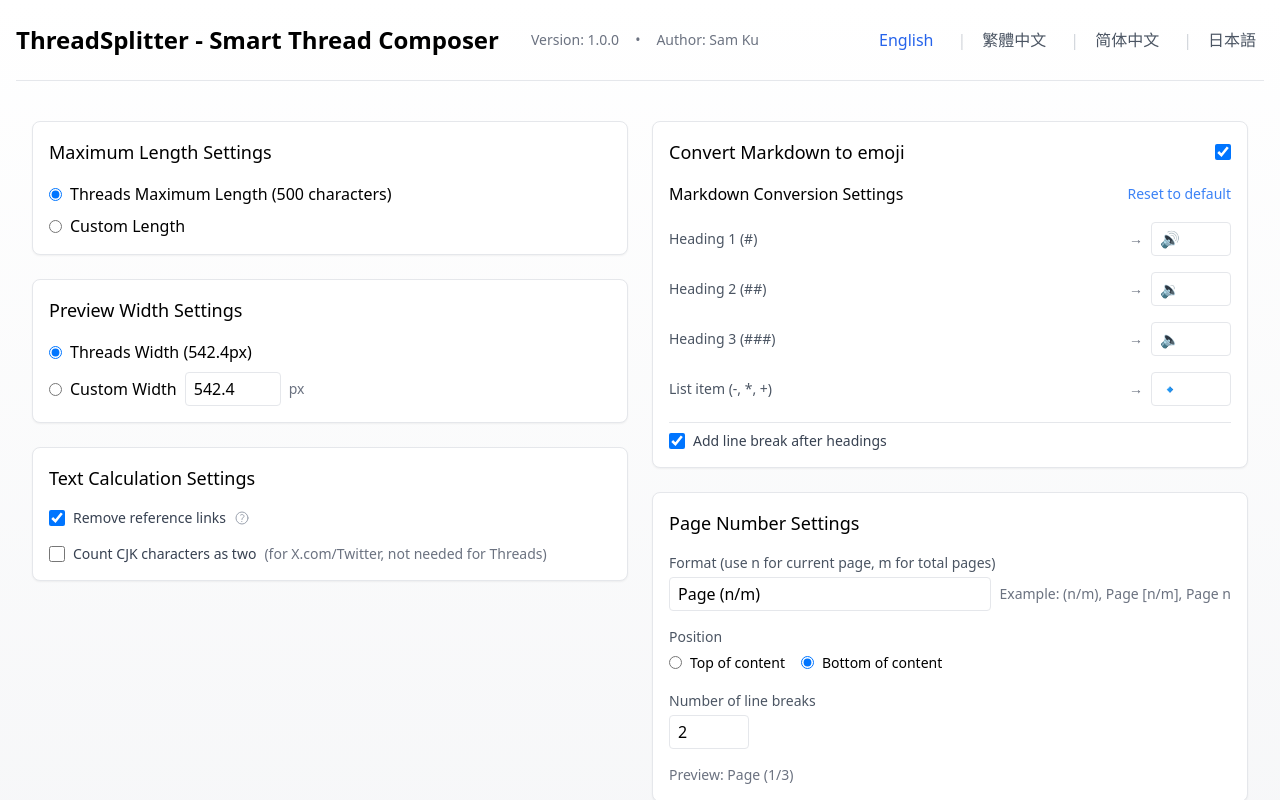
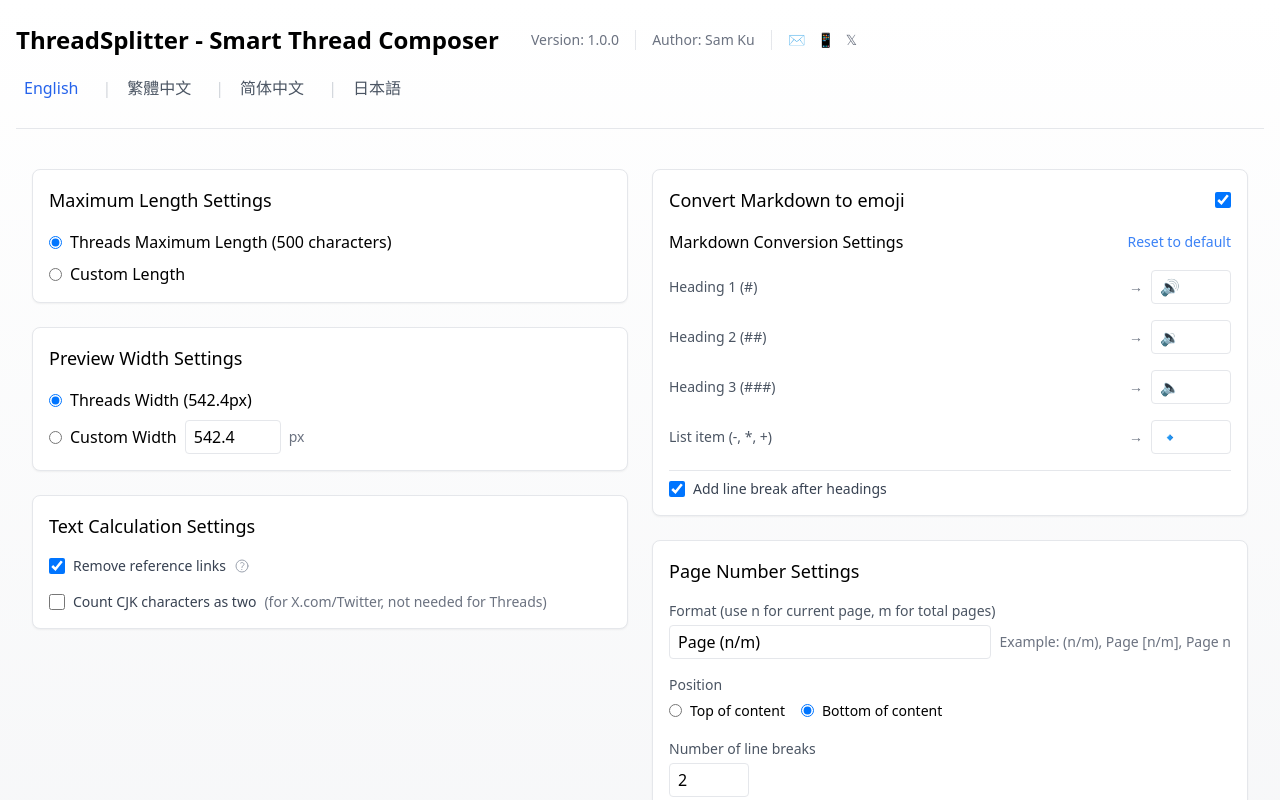
Before and after one commit to yenchiugu/text-splitter, a Next.js app: page /en in a window 1280 px wide. Shown: the top 800 px of the page. Built offline with nearby package versions, Linux system fonts and the light colour scheme.

Commit message:
Add author contact and social media links to footer

```diff
--- a/app/[lang]/page.tsx
+++ b/app/[lang]/page.tsx
@@ -3,6 +3,14 @@
 import TextSplitter from '@/components/TextSplitter';
 import { VERSION, AUTHOR } from '../page';
 import Link from 'next/link';
+
+// 作者資訊常數
+const AUTHOR_INFO = {
+  name: 'Sam Ku',
+  email: 'yenchiugu@gmail.com',
+  threads: 'https://www.threads.net/@yenchiugu',
+  x: 'https://x.com/yenchiugu'
+};
 
 export default async function Home({ params: { lang } }: { params: { lang: Language } }) {
   const t: Translations = getTranslation(lang);
@@ -15,10 +23,38 @@
           {/* 左側：標題和版本資訊 */}
           <div className="flex items-center space-x-8">
             <h1 className="text-2xl font-bold">{t.title}</h1>
-            <div className="text-sm text-gray-500 flex items-center space-x-4">
-              <div>{t.footer.version}: {VERSION}</div>
-              <div>•</div>
-              <div>{t.footer.author}: {AUTHOR}</div>
+            <div className="text-sm text-gray-500 flex items-center divide-x">
+              <div className="pr-4">{t.footer.version}: {VERSION}</div>
+              <div className="px-4">
+                {t.footer.author}: {AUTHOR_INFO.name}
+              </div>
+              <div className="pl-4 space-x-3">
+                <a
+                  href={`mailto:${AUTHOR_INFO.email}`}
+                  className="text-gray-500 hover:text-gray-700"
+                  title={t.footer.email}
+                >
+                  ✉️
+                </a>
+                <a
+                  href={AUTHOR_INFO.threads}
+                  target="_blank"
+                  rel="noopener noreferrer"
+                  className="text-gray-500 hover:text-gray-700"
+                  title={t.footer.social.threads}
+                >
+                  📱
+                </a>
+                <a
+                  href={AUTHOR_INFO.x}
+                  target="_blank"
+                  rel="noopener noreferrer"
+                  className="text-gray-500 hover:text-gray-700"
+                  title={t.footer.social.x}
+                >
+                  𝕏
+                </a>
+              </div>
             </div>
           </div>
 
--- a/lib/i18n/translations/en.ts
+++ b/lib/i18n/translations/en.ts
@@ -58,5 +58,10 @@
   footer: {
     version: 'Version',
     author: 'Author',
+    email: 'Email the author',
+    social: {
+      threads: 'Follow on Threads',
+      x: 'Follow on X',
+    },
   },
 };
--- a/lib/i18n/translations/ja.ts
+++ b/lib/i18n/translations/ja.ts
@@ -58,5 +58,10 @@
   footer: {
     version: 'バージョン',
     author: '作者',
+    email: '作者にメール',
+    social: {
+      threads: 'Threadsでフォロー',
+      x: 'Xでフォロー',
+    },
   },
 };
--- a/lib/i18n/translations/zh-CN.ts
+++ b/lib/i18n/translations/zh-CN.ts
@@ -58,5 +58,10 @@
   footer: {
     version: '版本',
     author: '作者',
+    email: '发送邮件给作者',
+    social: {
+      threads: '在 Threads 上关注',
+      x: '在 X 上关注',
+    },
   },
 };
--- a/lib/i18n/translations/zh-TW.ts
+++ b/lib/i18n/translations/zh-TW.ts
@@ -58,5 +58,10 @@
   footer: {
     version: '版本',
     author: '作者',
+    email: '寄信給作者',
+    social: {
+      threads: '在 Threads 上關注',
+      x: '在 X 上關注',
+    },
   },
 };
--- a/lib/i18n/types.ts
+++ b/lib/i18n/types.ts
@@ -81,5 +81,10 @@
   footer: {
     version: string;
     author: string;
+    email: string;
+    social: {
+      threads: string;
+      x: string;
+    };
   };
 }
```
